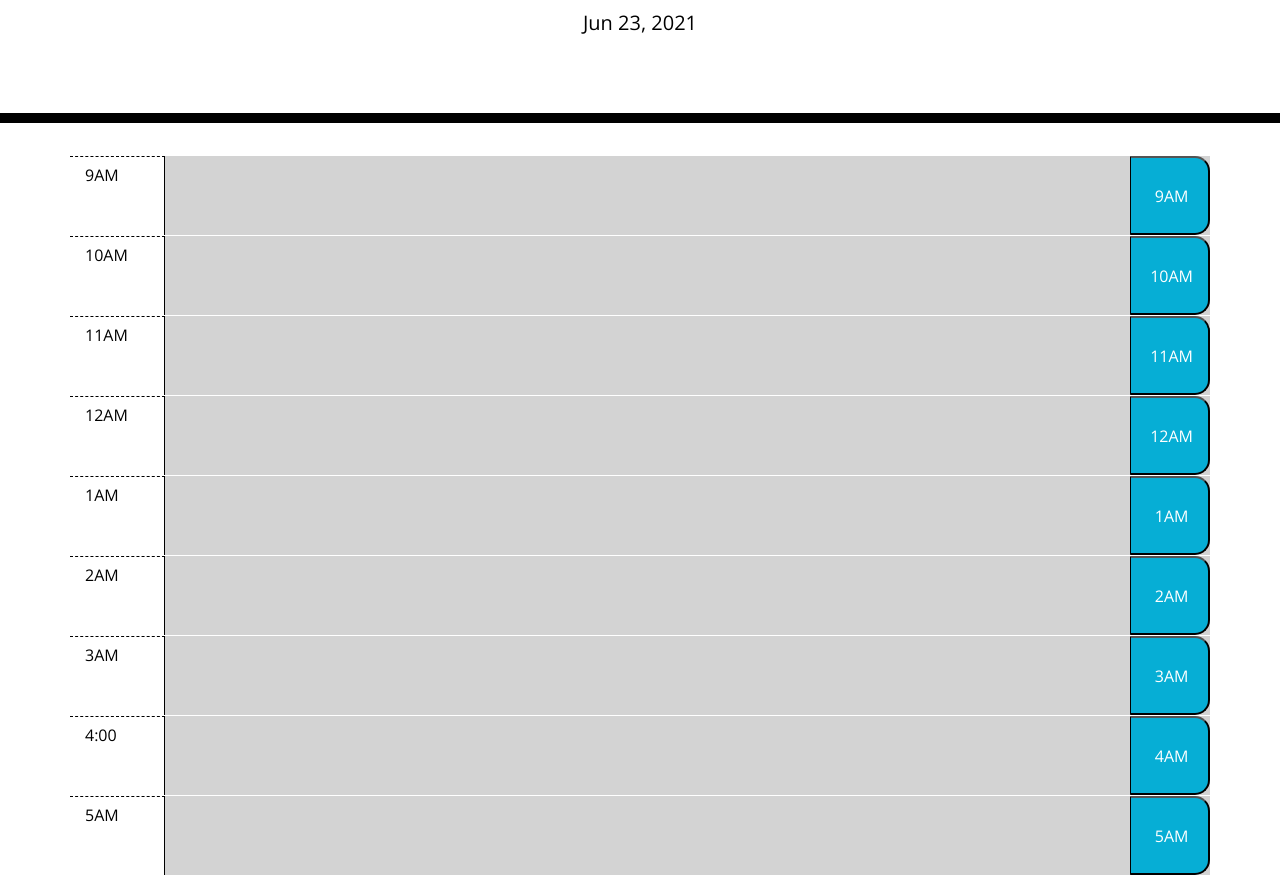
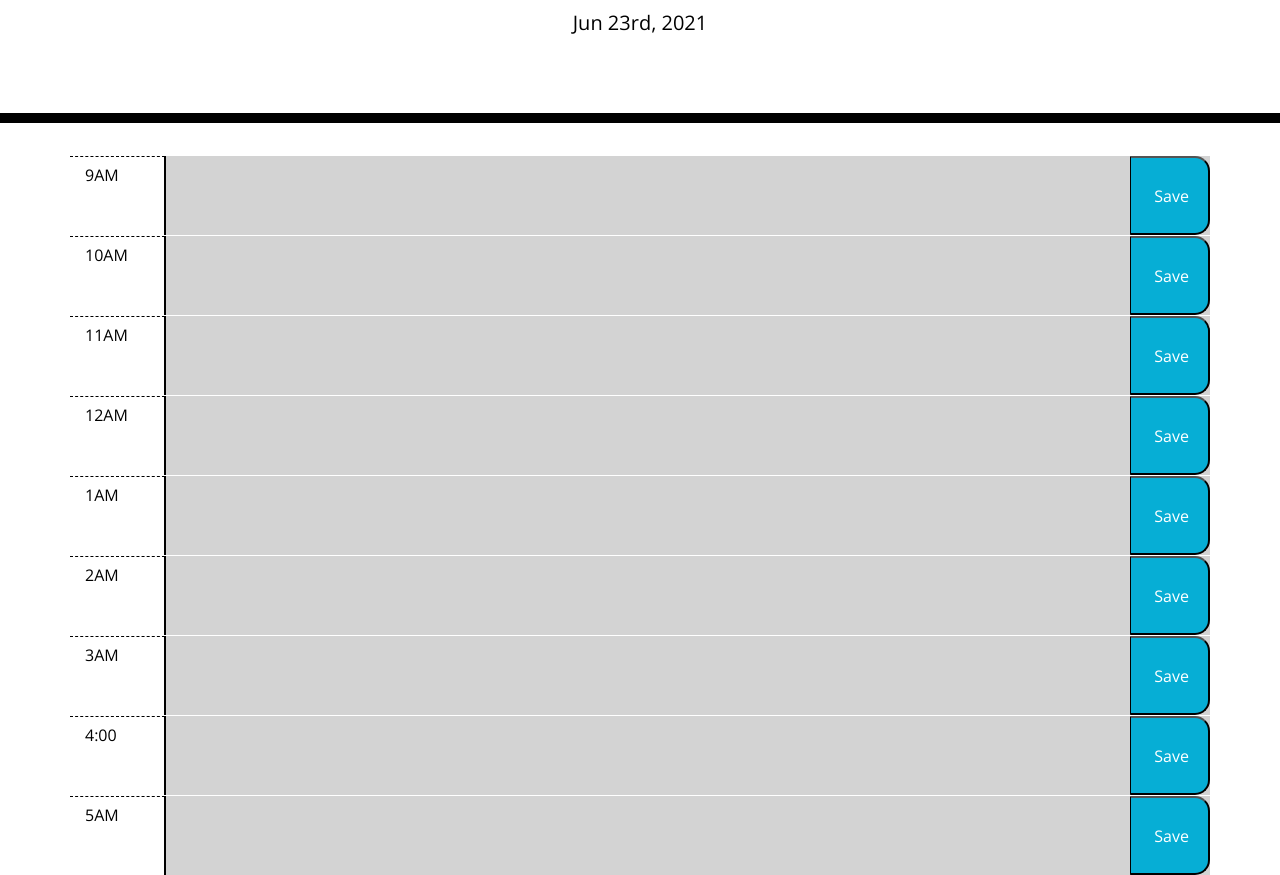
Before and after one commit to Tewol/hw5-third-party-apis, a plain HTML site: page index.html in a window 1280 px wide. Shown: the part 181-1056 px from the top of the page. Drawn offline with nearby package versions, Linux system fonts and the light colour scheme.

Commit message:
fixing the text area and changing save button

```diff
--- a/assets/js/script.js
+++ b/assets/js/script.js
@@ -1,54 +1,59 @@
 // Use Moment.js to format the following variables:
 
 
+$(document).ready(function(){
+
 // 1. Current Day display at the top of the calander
-var current = moment().format("MMM D, YYYY");
+var current = moment().format("MMM Do, YYYY");
 $("#currentDay").text(current);
 
 
-var events = ["1", "2", "3", "4", "5", "6", "7", "8", "9"];
 
 //2. scrolling down should present a timeblocks for business hours
 
-
+    //Done
 
 //3. Each timeblock is color coded to indicate the past, present, or future dates.
 
-var calApperance = function() {
+function calApperance() {
 
+    //gets the current hour
     var currentHour = moment().hour();
 
-    console.log(currentHour);
+    //console.log(currentHour);
 
      $(".row").each(function(){
         var hourElm = parseInt ($(this).attr("id"));
 
         if (hourElm < currentHour){
-            $(this).removeClass(["present", "future"]).addClass("past");
+            $(this).removeClass(["present", "future"]);
+            $(this).addClass("past");
 
         } else if (hourElm === currentHour){
-            $(this).removeClass(["papastst", "future"]).addClass("present");
+            $(this).removeClass(["past", "future"]);
+            $(this).addClass("present");
 
         }else{
 
-            $(this).removeClass(["past", "present"]).addClass("future");
+            $(this).removeClass(["past", "present"]);
+            $(this).addClass("future");
         }
 
     })
-
-
-
-};
+}
 
 
 //4. Should be able to enter an event by clicking inside the timeblock.
 
+// done
 
 //5. Event is saved in local storage when clicking save button for the timeblock.
+
 
 
 //6. Refresing the page will save the events entered
 
 
+calApperance();
 
-calApperance();
+})
--- a/index.html
+++ b/index.html
@@ -37,56 +37,56 @@
 
       <div id="9" class="row">
         <div class="col-1 hour">9AM</div>
-        <div class="col event"></div>
-        <button class="saveBtn"> 9AM</button>
+        <textarea class="col event"></textarea>
+        <button class="saveBtn"> Save</button>
       </div>
 
       <div id="10" class="row">
         <div class="col-1 hour">10AM</div>
-        <div class="col event"></div>
-        <button class="saveBtn"> 10AM</button>
+        <textarea class="col event"></textarea>
+        <button class="saveBtn"> Save</button>
       </div>
 
       <div id="11" class="row">
         <div class="col-1 hour">11AM</div>
-        <div class="col event"></div></button>
-        <button class="saveBtn"> 11AM</button>
+        <textarea class="col event"></textarea>
+        <button class="saveBtn"> Save</button>
       </div>
 
       <div id="12" class="row">
         <div class="col-1 hour">12AM</div>
-        <div class="col event"></div>
-        <button class="saveBtn"> 12AM</button>
+        <textarea class="col event"></textarea>
+        <button class="saveBtn"> Save</button>
       </div>
 
       <div id="13" class="row">
         <div class="col-1 hour">1AM</div>
-        <div class="col event"></div>
-        <button class="saveBtn"> 1AM</button>
+        <textarea class="col event"></textarea>
+        <button class="saveBtn"> Save</button>
       </div>
 
       <div id="14" class="row">
         <div class="col-1 hour">2AM</div>
-        <div class="col event"></div>
-        <button class="saveBtn"> 2AM</button>
+        <textarea class="col event"></textarea>
+        <button class="saveBtn"> Save</button>
       </div>
 
       <div id="15" class="row">
         <div class="col-1 hour">3AM</div>
-        <div class="col event"></div>
-        <button class="saveBtn"> 3AM</button>
+        <textarea class="col event"></textarea>
+        <button class="saveBtn"> Save</button>
       </div>
 
       <div id="16" class="row">
         <div class="col-1 hour">4:00</div>
-        <div class="col event"></div>
-        <button class="saveBtn"> 4AM</button>
+        <textarea class="col event"></textarea>
+        <button class="saveBtn"> Save</button>
       </div>
 
       <div id="17" class="row">
         <div class="col-1 hour">5AM</div>
-        <div class="col event"></div>
-        <button class="saveBtn"> 5AM</button>
+        <textarea class="col event"></textarea>
+        <button class="saveBtn"> Save</button>
       </div>
 
     </div>
```
